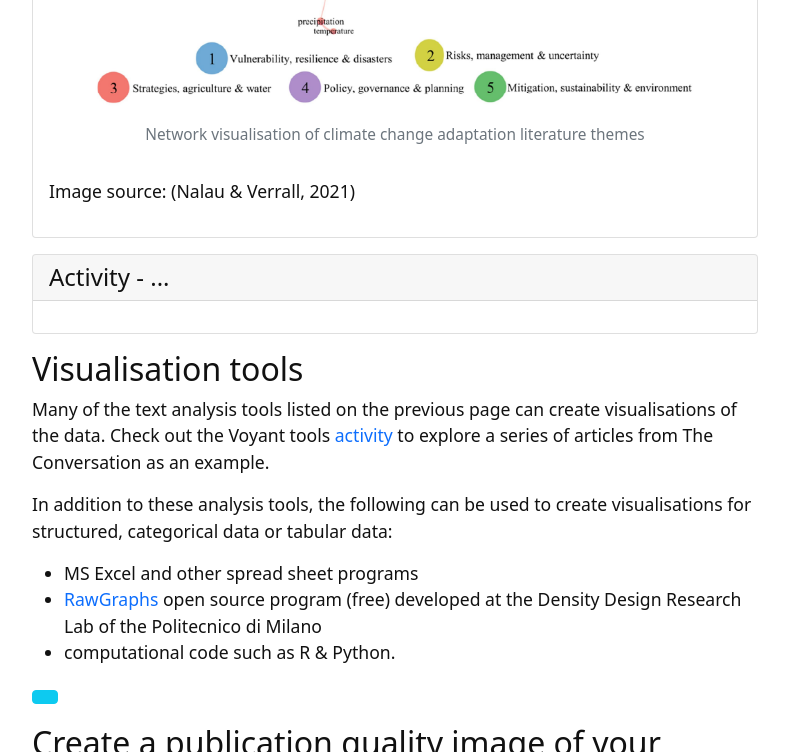
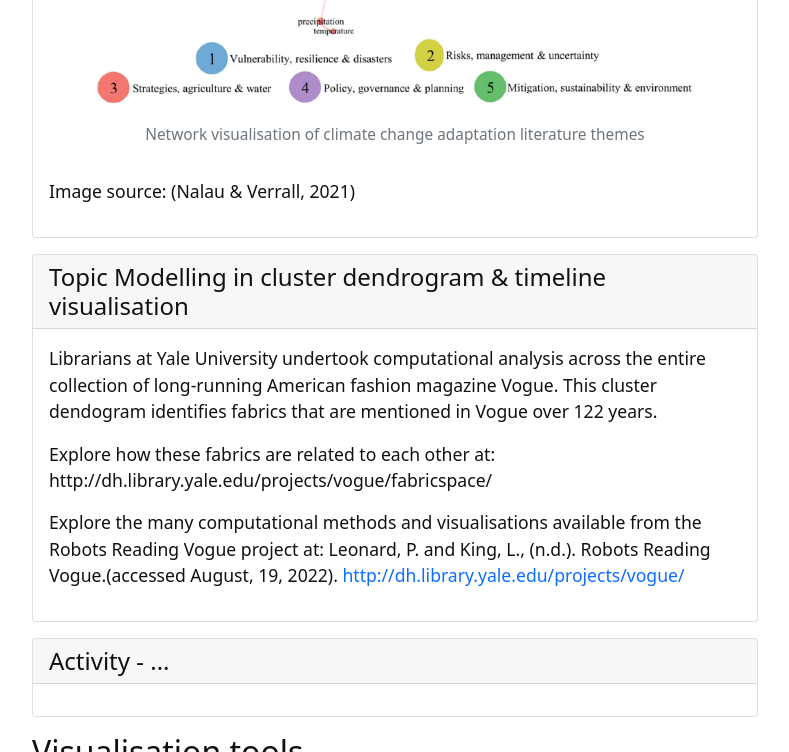
Before and after one commit to GULibrarySandbox/intro-text-mining-analysis-2022, a Jekyll site: the page built from content/8-visualising_data.md, in a window 1280 px wide and 900 px high, scrolled down 5121 px, cut to the strip 0-752 px from the top of the window. Shown: the whole strip, without its empty margins (245-1034 px from the left). Built offline with Jekyll 4.4.1, drawn with Linux system fonts in a browser that asks for light colours; some of the changed text lies outside the part shown.

Commit message:
Update 8-visualising_data.md

```diff
--- a/content/8-visualising_data.md
+++ b/content/8-visualising_data.md
@@ -68,7 +68,21 @@ Nalau, J., & Verrall, B. (2021). Mapping the evolution and current trends in cli
 
 {% include figure.html img="Nalua_Environment_VosViewerVis.PNG" alt="Network visualisation of climate change adaptation literature themes" caption="Network visualisation of climate change adaptation literature themes" width="100%" %}
 Image source: (Nalau & Verrall, 2021)
-{% endcapture %} {% include card.html header="Activity - ..." text=text %}
+{% endcapture %} {% include card.html header="Bibliometric analysis network visualisation" text=text %}
+
+{% capture text %}
+Librarians at Yale University undertook computational analysis across the entire collection of long-running American fashion magazine Vogue.
+This cluster dendogram identifies fabrics that are mentioned in Vogue over 122 years.
+
+
+
+Explore how these fabrics are related to each other at: http://dh.library.yale.edu/projects/vogue/fabricspace/
+
+
+Explore the many computational methods and visualisations available from the Robots Reading Vogue project at:
+Leonard, P. and King, L., (n.d.). Robots Reading Vogue.(accessed August, 19, 2022). [http://dh.library.yale.edu/projects/vogue/](http://dh.library.yale.edu/projects/vogue/)
+
+{% endcapture %} {% include card.html header="Topic Modelling in cluster dendrogram & timeline visualisation" text=text %}
 
 {% capture text %}
 {% endcapture %} {% include card.html header="Activity - ..." text=text %}
```
